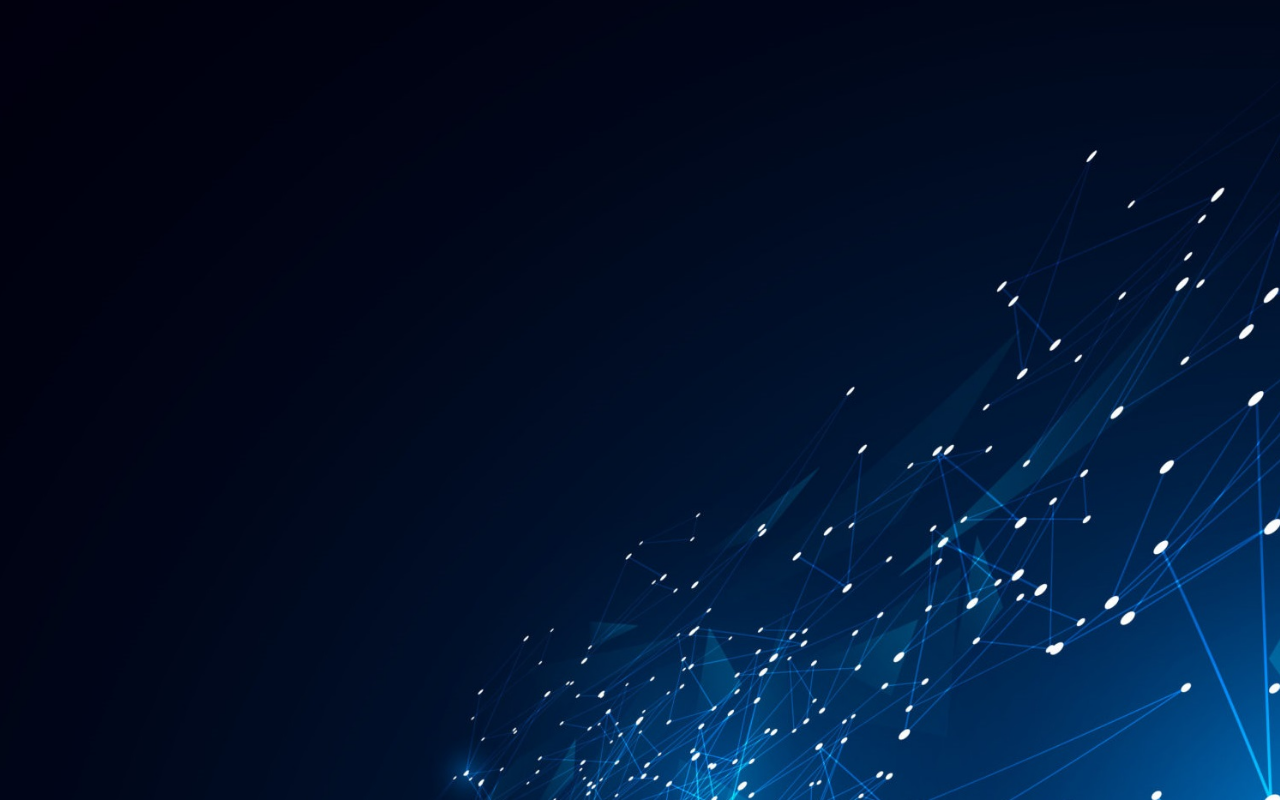
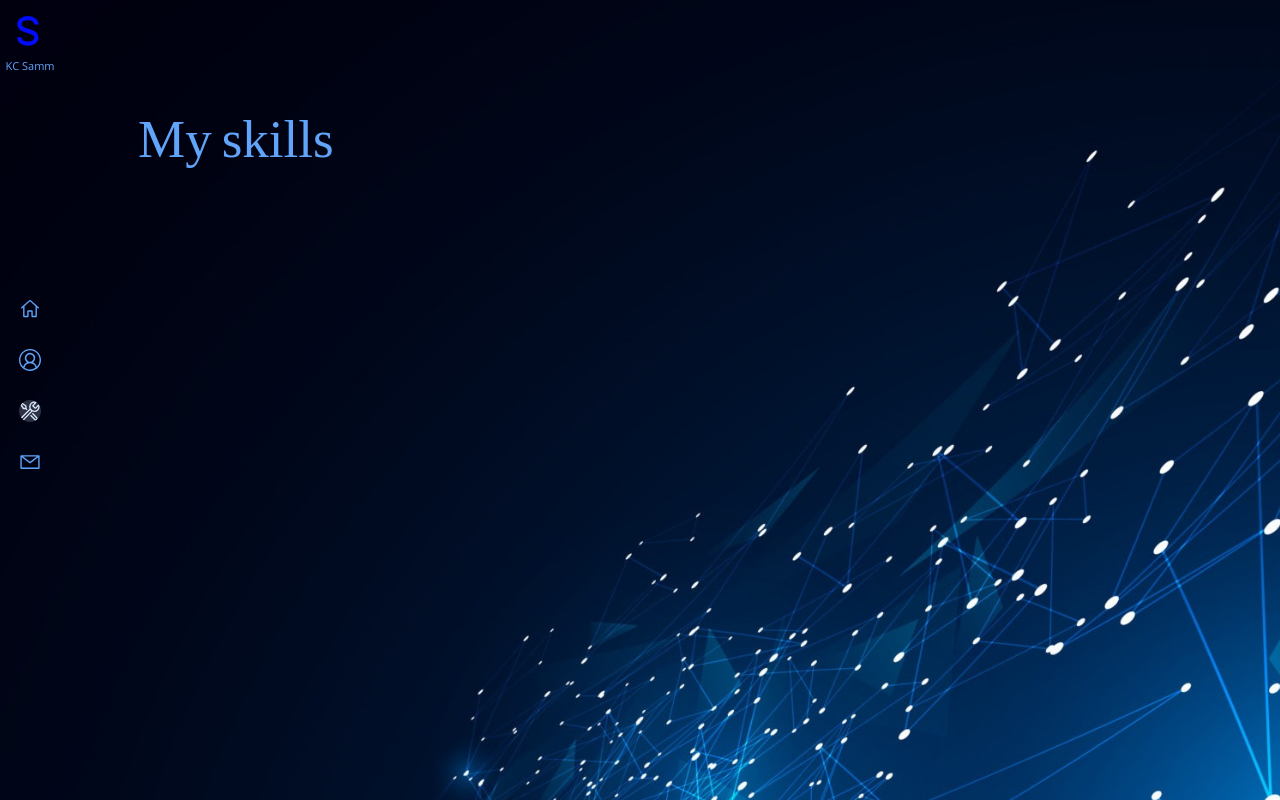
Before and after one commit to KING-SAMM/myPortfolio, a React (Vite) app in the folder frontend_react/: page /skills in a window 1280 px wide. Before the commit this address had no page. Built offline with nearby package versions, Linux system fonts and the light colour scheme.

Commit message:
Added Skills component

```diff
--- a/frontend_react/src/App.jsx
+++ b/frontend_react/src/App.jsx
@@ -12,6 +12,8 @@ const App = () => {
         <Route path='/' element={ <Layout /> }>
           <Route index element={ <Home /> } />
           <Route path='/about' element={ <About /> } />
+          <Route path='/skills' element={ <Skills /> } />
+          <Route path='/contact' element={ <Contact /> } />
         </Route>
       </Routes>
       {/*
--- a/frontend_react/src/components/Sidebar/Sidebar.jsx
+++ b/frontend_react/src/components/Sidebar/Sidebar.jsx
@@ -1,7 +1,7 @@
 import React from 'react';
 import { Link, NavLink } from 'react-router-dom';
 import { images } from '../../constants';
-import { VscHome, VscAccount, VscMail, VscListSelection, VscChromeClose } from "react-icons/vsc";
+import { VscHome, VscAccount, VscMail, VscTools, VscListSelection, VscChromeClose } from "react-icons/vsc";
 import './Sidebar.scss';
 
 
@@ -38,6 +38,11 @@ const Sidebar = () => {
           <VscAccount className='text-blue-400' />
         </NavLink>
 
+        {/* Skills  */}
+        <NavLink exact="true" activeclassname="active" to="/skills" className={ `skills-link text-blue-400` }>
+          <VscTools className='text-blue-400' />
+        </NavLink>
+
         {/* Contact  */}
         <NavLink exact="true" activeclassname="active" to="/contact" className={ `contact-link text-blue-400` }>
           <VscMail className='text-blue-400' />
--- a/frontend_react/src/components/Sidebar/Sidebar.scss
+++ b/frontend_react/src/components/Sidebar/Sidebar.scss
@@ -129,10 +129,21 @@ nav
                 }
             }
 
+            // Skills <NavLink />
+            a.skills-link
+            {
+                // Pseudo element of skills link icon
+                &::after
+                {
+                    content: 'SKILLS';
+                    right: 3px;
+                }
+            }
+
             // Contact <NavLink />
             a.contact-link
             {
-                // Pseudo element of about link icon
+                // Pseudo element of contact link icon
                 &::after
                 {
                     content: 'CONTACT';
--- a/frontend_react/src/containers/Home/Home.jsx
+++ b/frontend_react/src/containers/Home/Home.jsx
@@ -29,7 +29,8 @@ const Home = () => {
 
           {/* Animate (fadeIn) the following letters  */}
           <span className={ letterClass }> H </span>
-          <span className={ `${letterClass} _12` }> i </span>
+          <span className={ `${letterClass} _11` }> i </span>
+          <span className={ `${letterClass} _12` }> , </span>
 
           <br />
           <span className={ `${letterClass} _13` }> I' </span>
--- a/frontend_react/src/containers/Layout/index.scss
+++ b/frontend_react/src/containers/Layout/index.scss
@@ -31,12 +31,12 @@
     .main-text
     {
         position: absolute;
-        left: 10%;
+        left: 5%;
         top: 100px;
         // transform: translateY(-50%);
-        width: 35%;
+        width: 90%;
         vertical-align: middle;
-        display: table-cell;
+        // display: table-cell;
         max-height: 90%;
 
         h1
@@ -87,3 +87,31 @@
         }
     }
 }
+
+// About page
+// Main text for medium screens
+@media (min-width: 768px)
+{
+    .about-page
+    {
+        .main-text
+        {
+            left: 8%;
+            width: 60%;
+        }
+    }
+}
+
+// About page
+// Main text for large screens
+@media (min-width: 992px)
+{
+    .about-page
+    {
+        .main-text
+        {
+            left: 10%;
+            width: 40%;
+        }
+    }
+}
--- a/frontend_react/src/containers/Skills/Skills.jsx
+++ b/frontend_react/src/containers/Skills/Skills.jsx
@@ -1,8 +1,33 @@
-import React from 'react'
+import AnimatedLetters from '../../components/AnimatedLetters/AnimatedLetters';
+import { useEffect, useState } from 'react';
+import './Skills.scss';
 
 const Skills = () => {
+  const [ letterClass, setLetterClass ] = useState('text-animate');
+
+  // Animate (rubberBand) the Home page letters on hover
+  useEffect(() =>
+  {
+    // Do this after 4s
+    setTimeout(() =>
+    {
+      setLetterClass('text-animate-hover')
+      setSvgClass('text-animate-hover')
+    }, 3000);
+  }, [])
+
   return (
-    <div>Skills</div>
+    <div className='container skills-page'>
+      <div className='main-text'>
+        <h1>
+            <AnimatedLetters
+              letterClass={ letterClass }
+              strArray={[ "M", "y", " ", "s", "k", "i", "l", "l", "s" ]}
+              idx={ 15 }
+            />
+          </h1>
+      </div>
+    </div>
   )
 }
 
--- /dev/null
+++ b/frontend_react/src/containers/Skills/Skills.scss
@@ -0,0 +1,61 @@
+.skills-page
+{
+    .main-text
+    {
+        position: absolute;
+        left: 5%;
+        top: 100px;
+        // transform: translateY(-50%);
+        width: 90%;
+        vertical-align: middle;
+        // display: table-cell;
+        max-height: 90%;
+
+        h1
+        {
+            font-size: 53px;
+            font-family: 'Coolvetica';
+            color: rgb(96 165 250);
+            font-weight: 400;
+            margin-top: 0;
+            position: relative;
+            margin-bottom: 30px;
+            left: 10px;
+        }
+
+    }
+
+    .text-animate-hover
+    {
+        &:hover
+        {
+            color:rgb(219 234 254)
+        }
+    }
+}
+
+// Main text for medium screens
+@media (min-width: 768px)
+{
+    .skills-page
+    {
+        .main-text
+        {
+            left: 8%;
+            width: 60%;
+        }
+    }
+}
+
+// Main text for large screens
+@media (min-width: 992px)
+{
+    .skills-page
+    {
+        .main-text
+        {
+            left: 10%;
+            width: 40%;
+        }
+    }
+}
```
